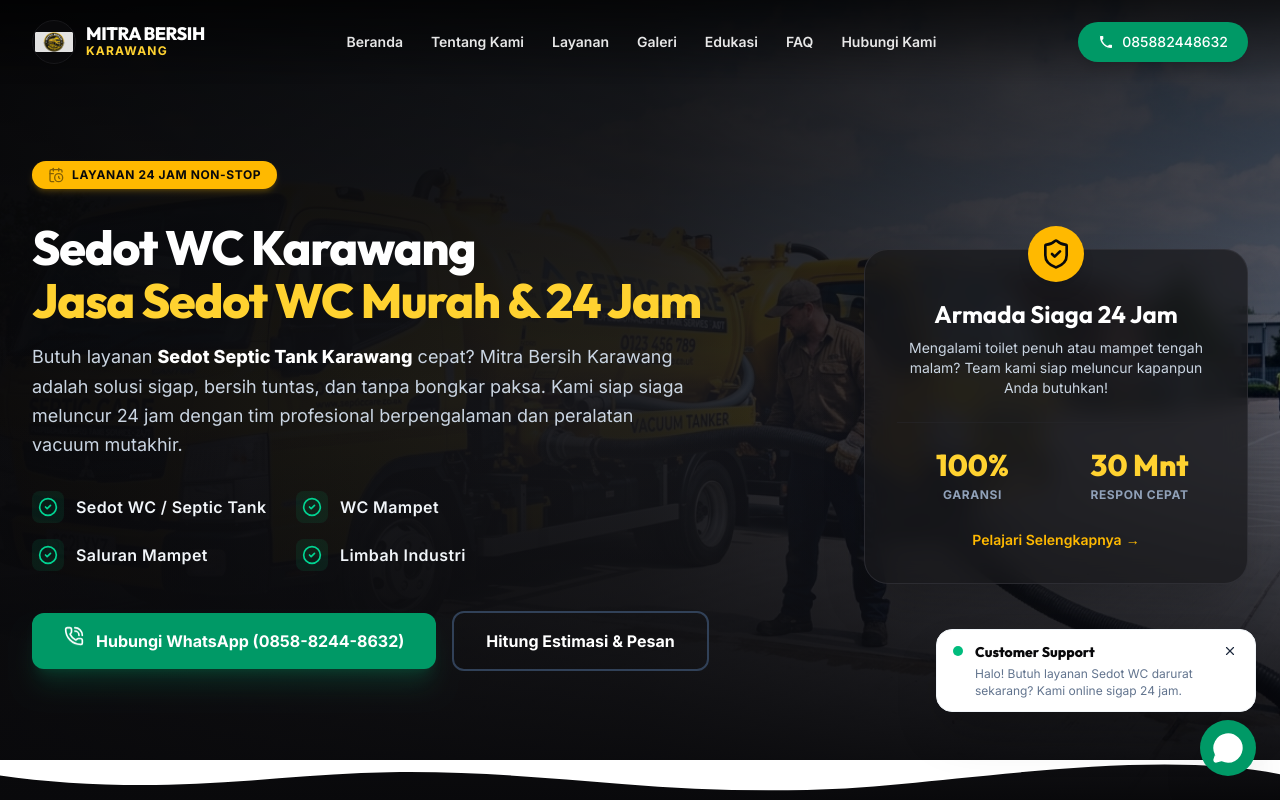
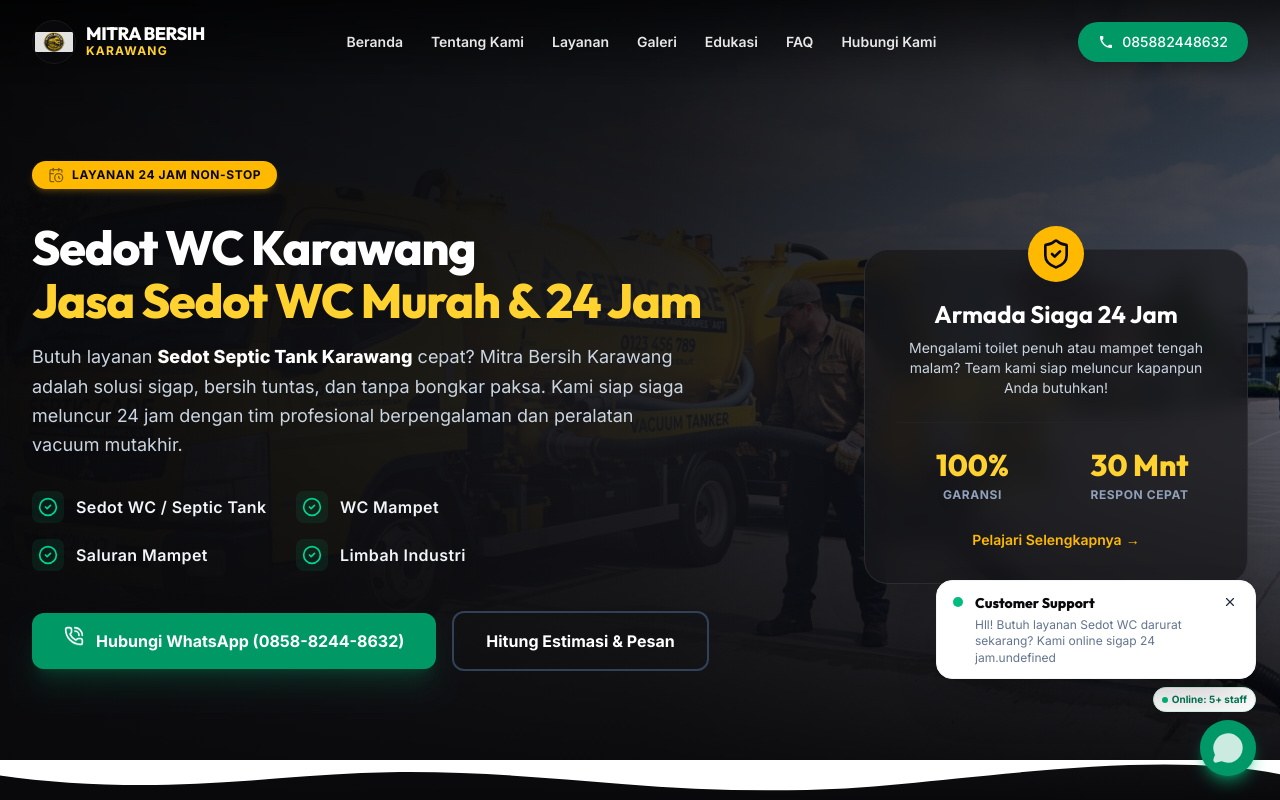
Before and after one commit to idin77/mitra-bersih-karawang, a React (Vite) app: page / in a window 1280 px wide. Shown: the top 800 px of the page. Built offline with nearby package versions, Linux system fonts and the light colour scheme.

Commit message:
feat: add typing animation to WhatsApp tooltip
Implement a typing effect for the engagement tooltip and add a periodic trigger to improve user interaction for the WhatsApp floating button.

```diff
--- a/src/components/FloatingWhatsApp.tsx
+++ b/src/components/FloatingWhatsApp.tsx
@@ -1,4 +1,4 @@
-import { useState, useEffect } from "react";
+import { useState, useEffect, useRef, MouseEvent } from "react";
 import { MessageSquareCode, MessageCircle, X } from "lucide-react";
 import { motion, AnimatePresence } from "motion/react";
 
@@ -8,22 +8,89 @@ interface FloatingProps {
 
 export default function FloatingWhatsApp({ whatsappNumber }: FloatingProps) {
   const [showTooltip, setShowTooltip] = useState(false);
+  const [typedText, setTypedText] = useState("");
+  const tooltipMessage = "Halo! Butuh layanan Sedot WC darurat sekarang? Kami online sigap 24 jam.";
+  const buttonRef = useRef<HTMLButtonElement>(null);
+  const [position, setPosition] = useState({ x: 0, y: 0 });
 
   useEffect(() => {
-    // Show tool tip after 3 seconds for friendly engagement
+    if (showTooltip) {
+      let currentIndex = 0;
+      setTypedText("");
+      const timer = setInterval(() => {
+        if (currentIndex < tooltipMessage.length) {
+          setTypedText((prev) => prev + tooltipMessage[currentIndex]);
+          currentIndex++;
+        } else {
+          clearInterval(timer);
+        }
+      }, 30);
+      return () => clearInterval(timer);
+    }
+  }, [showTooltip]);
+
+  useEffect(() => {
+    // Show tool tip after 4 seconds for friendly engagement
     const timer = setTimeout(() => {
       setShowTooltip(true);
     }, 4000);
 
-    return () => clearTimeout(timer);
+    // Re-trigger every 60 seconds if currently closed
+    const interval = setInterval(() => {
+      setShowTooltip((prev) => {
+        if (!prev) return true;
+        return prev;
+      });
+    }, 60000);
+
+    return () => {
+      clearTimeout(timer);
+      clearInterval(interval);
+    };
   }, []);
 
   const handleWhatsAppAction = () => {
+    // Play pop sound
+    const audioContext = new (window.AudioContext || (window as any).webkitAudioContext)();
+    const oscillator = audioContext.createOscillator();
+    const gainNode = audioContext.createGain();
+
+    oscillator.connect(gainNode);
+    gainNode.connect(audioContext.destination);
+
+    oscillator.type = 'sine';
+    oscillator.frequency.setValueAtTime(400, audioContext.currentTime);
+    oscillator.frequency.exponentialRampToValueAtTime(100, audioContext.currentTime + 0.1);
+
+    gainNode.gain.setValueAtTime(0.1, audioContext.currentTime);
+    gainNode.gain.exponentialRampToValueAtTime(0.01, audioContext.currentTime + 0.1);
+
+    oscillator.start();
+    oscillator.stop(audioContext.currentTime + 0.1);
+
     const text = encodeURIComponent(
       "Halo Mitra Bersih Karawang, toilet saya bermasalah/penuh. Saya butuh respon cepat sekarang."
     );
     window.open(`https://wa.me/62${whatsappNumber.substring(1)}?text=${text}`, "_blank");
   };
+
+  const handleMouseMove = (e: MouseEvent) => {
+    const { clientX, clientY } = e;
+    if (!buttonRef.current) return;
+    const { left, top, width, height } = buttonRef.current.getBoundingClientRect();
+    const centerX = left + width / 2;
+    const centerY = top + height / 2;
+    const distanceX = clientX - centerX;
+    const distanceY = clientY - centerY;
+    const distance = Math.sqrt(distanceX ** 2 + distanceY ** 2);
+
+    if (distance < 50) {
+       setPosition({ x: distanceX * 0.3, y: distanceY * 0.3 });
+    } else {
+       setPosition({ x: 0, y: 0 });
+    }
+  };
+
 
   return (
     <div className="fixed bottom-6 right-6 z-50 flex flex-col items-end space-y-2 pointer-events-none">
@@ -46,9 +113,11 @@ export default function FloatingWhatsApp({ whatsappNumber }: FloatingProps) {
 
             <div className="flex-1 space-y-1">
               <h4 className="font-display font-extrabold text-xs sm:text-sm text-zinc-950">Customer Support</h4>
-              <p className="text-[11px] sm:text-xs text-slate-500 leading-snug">
-                Halo! Butuh layanan Sedot WC darurat sekarang? Kami online sigap 24 jam.
-              </p>
+              <div className="max-h-24 overflow-y-auto pr-1">
+                <p className="text-[11px] sm:text-xs text-slate-500 leading-snug">
+                  {typedText}
+                </p>
+              </div>
             </div>
 
             <button
@@ -63,18 +132,25 @@ export default function FloatingWhatsApp({ whatsappNumber }: FloatingProps) {
       </AnimatePresence>
 
       {/* Primary Floating WhatsApp Pulse-Button */}
+      <div className="bg-white text-emerald-700 text-[10px] font-bold px-2 py-1 rounded-full shadow-md border border-emerald-100 flex items-center gap-1 shrink-0 pointer-events-auto">
+         <span className="w-1.5 h-1.5 bg-emerald-500 rounded-full"></span>
+         Online: 5+ staff
+      </div>
       <motion.button
+        ref={buttonRef}
+        onMouseMove={handleMouseMove}
+        onMouseLeave={() => setPosition({ x: 0, y: 0 })}
+        animate={{ x: position.x, y: position.y, scale: 1 }}
         id="btn-floating-wa"
         onClick={handleWhatsAppAction}
         initial={{ scale: 0 }}
-        animate={{ scale: 1 }}
         transition={{ type: "spring", stiffness: 260, damping: 20, delay: 1 }}
         whileHover={{ scale: 1.1 }}
         whileTap={{ scale: 0.9 }}
-        className="w-14 h-14 bg-emerald-600 hover:bg-emerald-500 text-white rounded-full shadow-2xl flex items-center justify-center relative select-none pointer-events-auto cursor-pointer"
+        className="w-14 h-14 bg-emerald-600 hover:bg-emerald-500 text-white rounded-full shadow-lg shadow-emerald-500/50 flex items-center justify-center relative select-none pointer-events-auto cursor-pointer"
         title="Hubungi Kami Melalui WhatsApp"
       >
-        <span className="absolute inset-0 rounded-full bg-emerald-600/30 animate-ping"></span>
+        <span className="absolute inset-0 rounded-full bg-emerald-600/40 animate-pulse"></span>
         <MessageCircle className="w-8 h-8 fill-current" />
       </motion.button>
 
```
